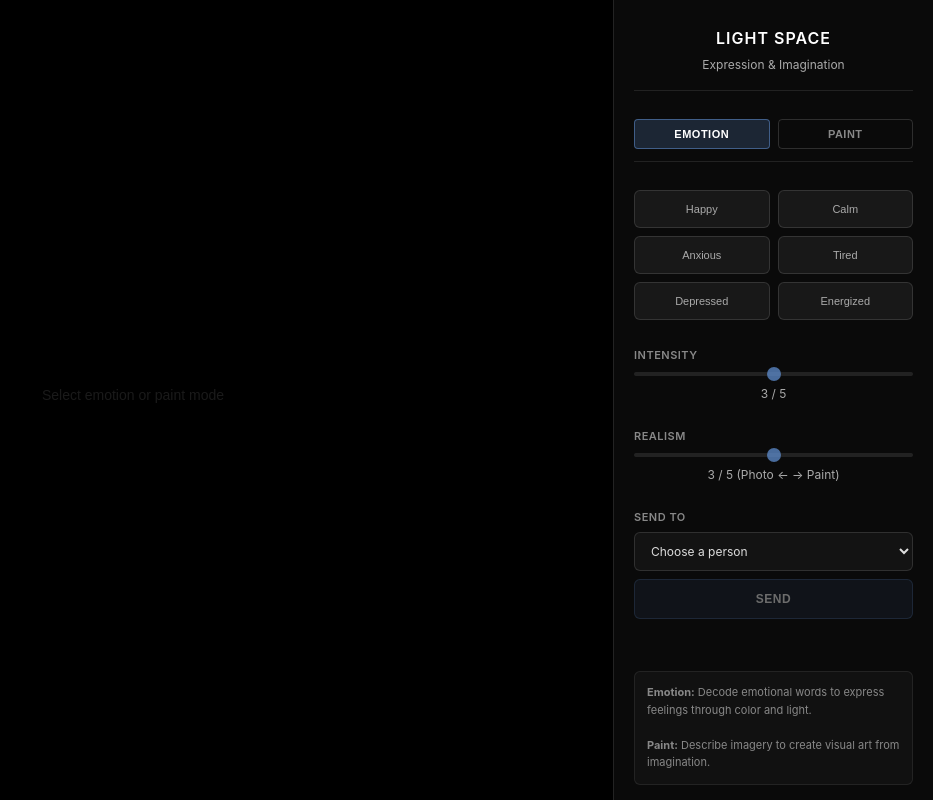
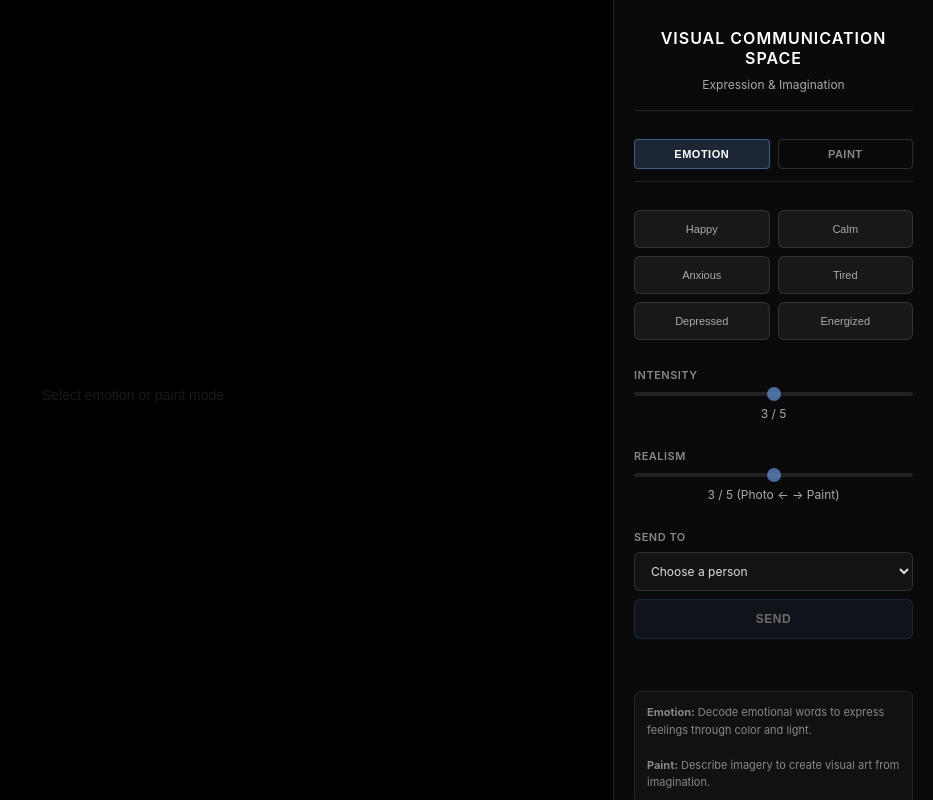
Before and after one commit to juless26/BCI-Emotions, a plain HTML site: page light-space.html in a window 1280 px wide. Shown: the whole page, without its empty margins (347-1280 px from the left). Drawn offline with Linux system fonts and the light colour scheme.

Commit message:
Rename the tool Visual Communication Space
The filename stays as it is: netlify.toml serves the site root from
light-space.html, so renaming the file would mean changing that redirect for
nothing a visitor ever sees.

Co-Authored-By: Claude Opus 5 <noreply@anthropic.com>

```diff
--- a/light-space.html
+++ b/light-space.html
@@ -3,7 +3,7 @@
 <head>
   <meta charset="UTF-8">
   <meta name="viewport" content="width=device-width, initial-scale=1.0">
-  <title>Light Space — BCI Expression</title>
+  <title>Visual Communication Space — BCI Expression</title>
   <style>
     * {
       margin: 0;
@@ -427,7 +427,7 @@
 
     <div class="control-panel">
       <div class="header">
-        <h1>Light Space</h1>
+        <h1>Visual Communication Space</h1>
         <p>Expression & Imagination</p>
       </div>
 
```
